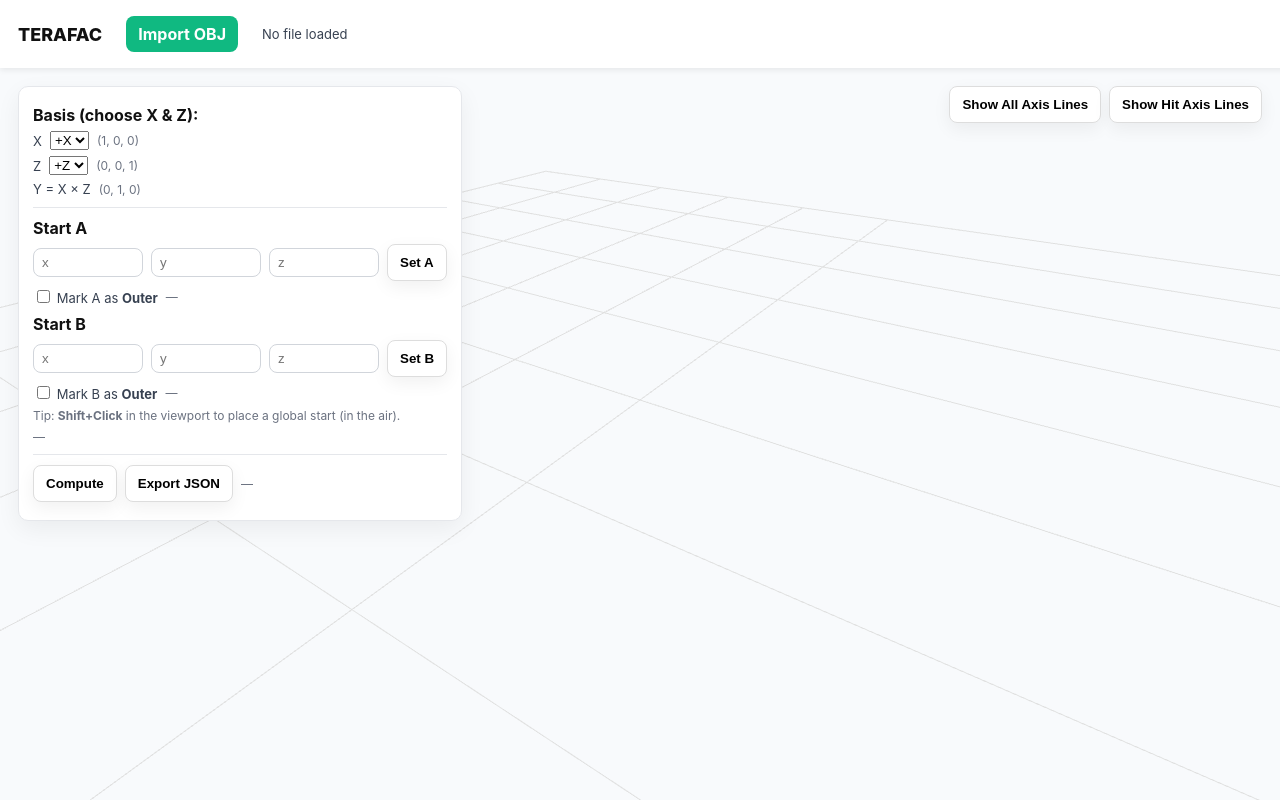
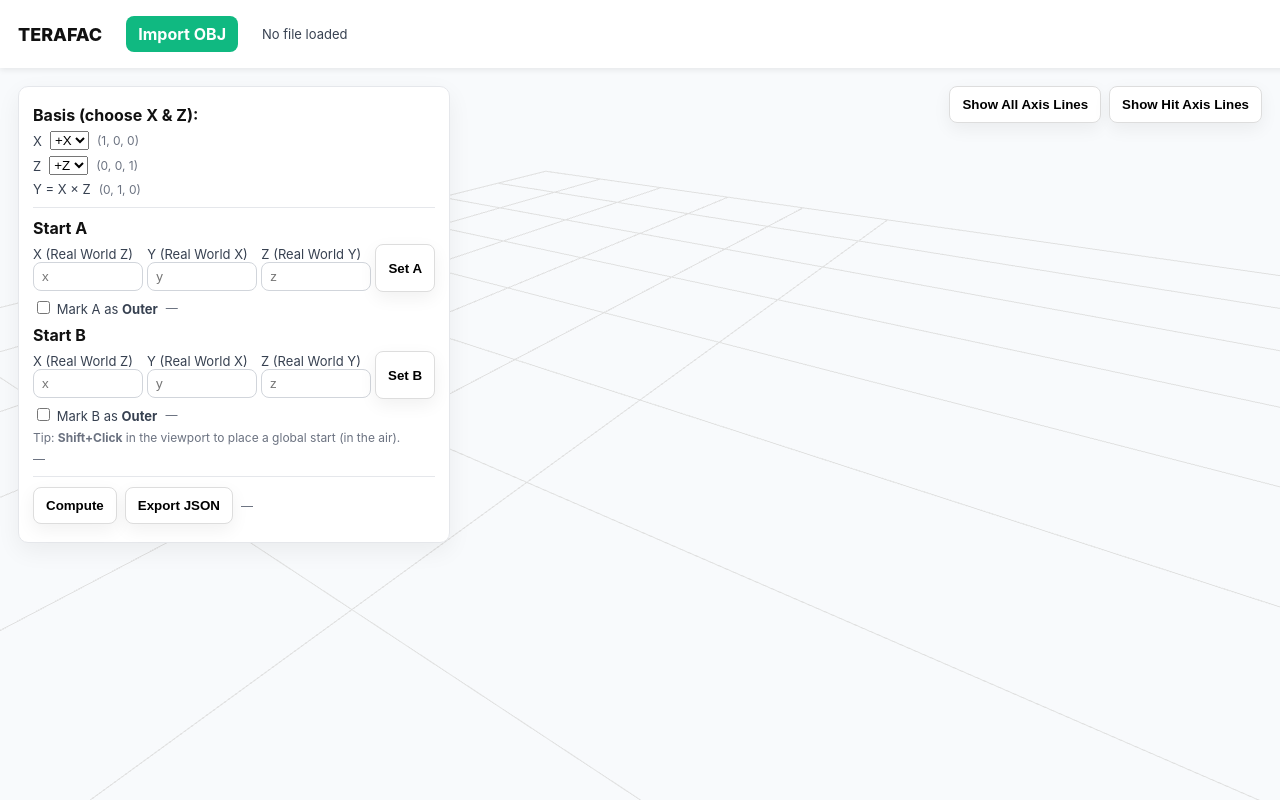
Before and after one commit to Bharatjawa2/Pnc, a plain HTML site: page index.html in a window 1280 px wide. Shown: the top 800 px of the page. Drawn offline with nearby package versions, Linux system fonts and the light colour scheme; animation ran at ten frames a second.

Commit message:
Coordinates corected

```diff
--- a/app.js
+++ b/app.js
@@ -121,7 +121,7 @@ selZ.addEventListener('change', updateBasisFromUI);
 refreshBasisUI();
 
 /* ---------- small helpers ---------- */
-function v3(v){ return [v.x, v.y, v.z]; } // small helper used by export builder
+function v3(v){ return [v.z, v.x, v.y]; } // small helper used by export builder
 
 /* ---------- utils ---------- */
 function disposeObject(obj){
@@ -663,9 +663,9 @@ function buildPathPlanEntry(pkt, name = "Mock_edge") {
     torch_angle: [],
     touch_order: ['x','z','y'],
     touch_path: {
-      x: { start_point: startCommon, end_point: v3(pkt.touch_X), start_torch_angle: defaultTorchStart, end_torch_angle: defaultTorchEnd },
-      y: { start_point: startCommon, end_point: v3(pkt.touch_Y), start_torch_angle: defaultTorchStart, end_torch_angle: defaultTorchEnd },
-      z: { start_point: startCommon, end_point: v3(pkt.touch_Z), start_torch_angle: defaultTorchStart, end_torch_angle: defaultTorchEnd }
+      x: { start_point: startCommon, end_point: v3(pkt.touch_Z), start_torch_angle: defaultTorchStart, end_torch_angle: defaultTorchEnd },
+      y: { start_point: startX, end_point: v3(pkt.touch_X), start_torch_angle: defaultTorchStart, end_torch_angle: defaultTorchEnd },
+      z: { start_point: startCommon, end_point: v3(pkt.touch_Y), start_torch_angle: defaultTorchStart, end_torch_angle: defaultTorchEnd }
     }
   };
 }
--- a/index.html
+++ b/index.html
@@ -65,11 +65,20 @@
     <hr/>
 
        <div class="row"><strong>Start A</strong></div>
-    <div class="row">
+    <div class="row" style="gap:4px; justify-content:space-between;">
+      <div style="display:flex; flex-direction:column; align-items:left;">
+        <label class="muted">X   (Real World Z)</label>
         <input id="startA-x" type="number" step="0.001" placeholder="x">
+      </div>
+      <div style="display:flex; flex-direction:column; align-items:left;">
+        <label class="muted">Y   (Real World X)</label>
         <input id="startA-y" type="number" step="0.001" placeholder="y">
+      </div>
+      <div style="display:flex; flex-direction:column; align-items:left;">
+        <label class="muted">Z   (Real World Y)</label>
         <input id="startA-z" type="number" step="0.001" placeholder="z">
-      <button id="btn-set-startA" class="ctrl-btn">Set A</button>
+      </div>
+      <button id="btn-set-startA" class="ctrl-btn" style="height:48px;">Set A</button>
     </div>
     <div class="row">
       <label><input id="chkA-outer" type="checkbox"> Mark A as <b>Outer</b></label>
@@ -77,16 +86,26 @@
     </div>
 
     <div class="row" style="margin-top:8px;"><strong>Start B</strong></div>
-    <div class="row">
+    <div class="row" style="gap:4px; justify-content:space-between;">
+      <div style="display:flex; flex-direction:column; align-items:left;">
+        <label class="muted">X   (Real World Z)</label>
         <input id="startB-x" type="number" step="0.001" placeholder="x">
+      </div>
+      <div style="display:flex; flex-direction:column; align-items:left;">
+        <label class="muted">Y   (Real World X)</label>
         <input id="startB-y" type="number" step="0.001" placeholder="y">
+      </div>
+      <div style="display:flex; flex-direction:column; align-items:left;">
+        <label class="muted">Z   (Real World Y)</label>
         <input id="startB-z" type="number" step="0.001" placeholder="z">
-      <button id="btn-set-startB" class="ctrl-btn">Set B</button>
+      </div>
+      <button id="btn-set-startB" class="ctrl-btn" style="height:48px;">Set B</button>
     </div>
     <div class="row">
       <label><input id="chkB-outer" type="checkbox"> Mark B as <b>Outer</b></label>
       <span id="startB-info" class="muted">—</span>
     </div>
+
 
     <div class="row" style="margin-top:6px;">
       <span class="muted">Tip: <b>Shift+Click</b> in the viewport to place a global start (in the air).</span>
```
Lines whose indentation alone changed are shown as unchanged.
